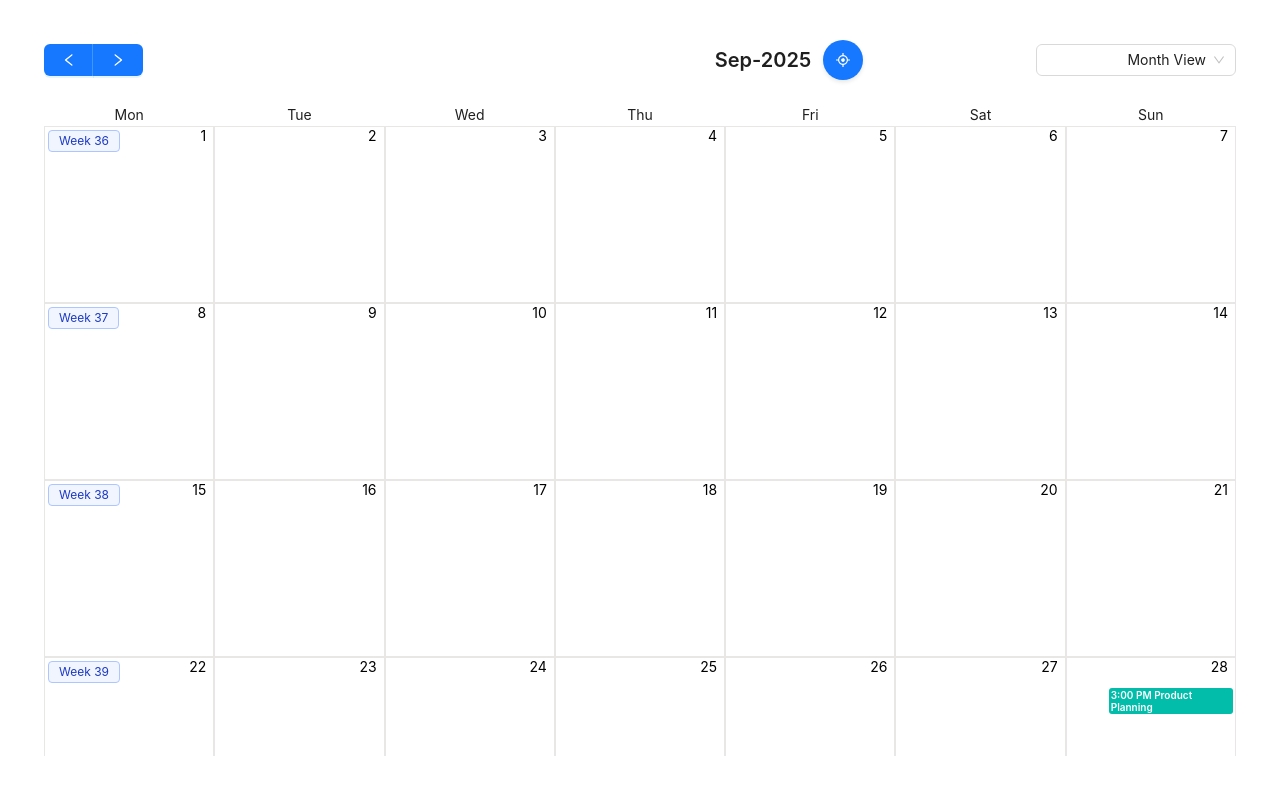
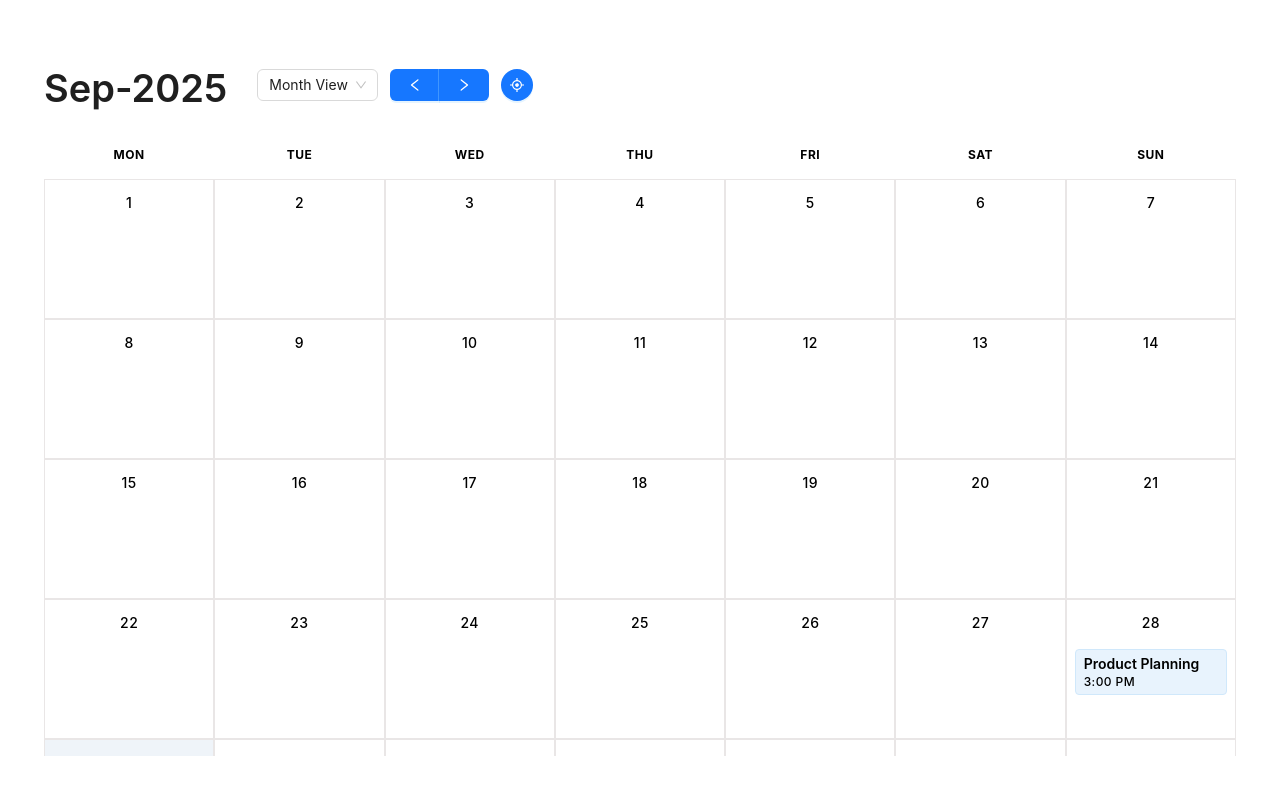
Before and after one commit to SameedHasan/React-Event-Calendar-, a React (Vite) app: page / in a window 1280 px wide. Shown: the top 794 px of the page. Built offline with nearby package versions, Linux system fonts and the light colour scheme.

Commit message:
refactor: add trailing commas for consistent object formatting and update CSS root variables

```diff
--- a/src/CalenderHeader.jsx
+++ b/src/CalenderHeader.jsx
@@ -1,9 +1,9 @@
 import { LeftOutlined, RightOutlined, AimOutlined } from '@ant-design/icons';
-import { Button, Col, Row, Space, Typography, Select } from 'antd';
+import { Button, Col, Row, Space, Typography, Select, Flex } from 'antd';
 import React, { useMemo } from 'react';
 import dayjs from 'dayjs';
 import useCalendarStore from './store/useCalendarStore';
-
+const { Title } = Typography;
 function CalendarHeader() {
     const {
         currentDate,
@@ -102,9 +102,8 @@ function CalendarHeader() {
         const handlers = navigationHandlers[view];
         if (!handlers) return null;
 
-        const buttonStyle = view === 'month' || view === 'year'
-            ? { border: 'none', minWidth: '50px' }
-            : {};
+        const buttonStyle = { border: 'none', minWidth: '50px' }
+
 
         return (
             <Space.Compact>
@@ -127,50 +126,29 @@ function CalendarHeader() {
     };
 
     return (
-        <Row className='mb-24' style={{ display: 'flex', alignItems: 'center' }}>
-            <Col span={12}>
-                <NavigationButtons />
-            </Col>
-
-            <Col span={6} className='text-center'>
-                <div style={{ display: 'flex', alignItems: 'center', justifyContent: 'center', gap: '12px' }}>
-                    <Typography.Title level={4} className='mb-0' style={{ textAlign: "center", margin: 0 }}>
-                        {titleContent}
-                    </Typography.Title>
-                    <Button
-                        type="primary"
-                        shape="circle"
-                        icon={<AimOutlined />}
-                        onClick={goToToday}
-                        style={{
-                            width: '40px',
-                            height: '40px',
-                            display: 'flex',
-                            alignItems: 'center',
-                            justifyContent: 'center',
-                            boxShadow: '0 2px 4px rgba(0,0,0,0.1)'
-                        }}
-                        title="Go to Today"
-                    />
-                </div>
-            </Col>
-
-            <Col span={6} className='text-right'>
+        <Row>
+            <Col span={24}>
+                <Flex gap={30} align='center'>
+                    <Title level={1}>{titleContent}</Title>
+                    <Flex align='center' gap={12}>
                         <Select
                             value={view}
                             onChange={setView}
-                    style={{ width: 200 }}
                             options={[
                                 { value: 'month', label: 'Month View' },
                                 { value: 'week', label: 'Week View' },
                                 { value: 'day', label: 'Day View' },
                                 { value: 'list', label: 'List View' },
-                        { value: 'year', label: 'Year View' }
+                                { value: 'year', label: 'Year View' },
                             ]}
                         />
+                        <NavigationButtons />
+                        <Button shape='circle'
+                            type="primary"
+                            icon={<AimOutlined />} onClick={goToToday} title='Go to Today' />
+                    </Flex>
+                </Flex>
             </Col>
-
-
         </Row>
     );
 }
--- a/src/CalenderMonthView.jsx
+++ b/src/CalenderMonthView.jsx
@@ -1,6 +1,6 @@
 import React from 'react';
 import useCalendarStore from './store/useCalendarStore';
-import { Typography, Badge, Row, Col, Tag } from 'antd';
+import { Typography, Badge, Row, Col, Tag,Tooltip } from 'antd';
 import dayjs from 'dayjs';
 import eventsData from './eventsData';
 
@@ -12,6 +12,25 @@ const getWeekNumber = (date) => {
     return Math.ceil((pastDaysOfYear + startOfYear.getDay() + 1) / 7);
 };
 
+// Function to create tooltip content for remaining events
+const getRemainingEventsTooltip = (dayEvents) => {
+    const remainingEvents = dayEvents.slice(1); // Skip the first event (already shown)
+    return (
+        <>
+            <p>Remaining Events ({remainingEvents.length})</p>
+            {remainingEvents.map((event, index) => (
+                <ul key={index}>
+                    <li>
+                        <span>{event.clientName || event.title}</span>
+                        <span className='time'>{dayjs(event.start).format('h:mm A')}</span>
+                    </li>
+                </ul>
+            ))}
+        </>
+    );
+};
+
+
 const CalenderMonthView = () => {
     const { currentDate } = useCalendarStore();
     const currentDate_ = new Date(currentDate);
@@ -21,8 +40,8 @@ const CalenderMonthView = () => {
         return eventsData.filter(event => {
             const eventDate = new Date(event.start);
             return eventDate.getDate() === date.getDate() &&
-                   eventDate.getMonth() === date.getMonth() &&
-                   eventDate.getFullYear() === date.getFullYear();
+                eventDate.getMonth() === date.getMonth() &&
+                eventDate.getFullYear() === date.getFullYear();
         });
     };
 
@@ -50,7 +69,7 @@ const CalenderMonthView = () => {
             if (i === 0) {
                 daysInMonth.push(
                     <Col key={`empty-start-${i}`} className="day empty">
-                        <Tag color='geekblue' style={{ padding: "0px 10px", position: "absolute", left: 3, top: 3 }}>Week {currentWeekNumber}</Tag>
+                        {/* <Tag color='geekblue' style={{ padding: "0px 10px", position: "absolute", left: 3, top: 3 }}>Week {currentWeekNumber}</Tag> */}
                         <div className='daycount prev-month'>{prevMonthDate.getDate()}</div>
                     </Col>
                 );
@@ -74,45 +93,63 @@ const CalenderMonthView = () => {
             if (isMonday) {
                 currentWeekNumber = getWeekNumber(date);
                 daysInMonth.push(
-                    <Col key={day} className="day" style={{ backgroundColor: isToday ? "#2263a712" : "" }}>
-                        <Tag color='geekblue' style={{ padding: "0px 10px", position: "absolute", left: 3, top: 3 }}>Week {currentWeekNumber}</Tag>
+                    <Col
+                        key={day}
+                        className='day'
+                        style={{ backgroundColor: isToday ? '#2263a712' : '' }}
+                    >
+                        {/* <Tag
+                      color='geekblue'
+                      style={{ padding: '0px 10px', position: 'absolute', left: 3, top: 3 }}
+                    >
+                      Week {currentWeekNumber}
+                    </Tag> */}
                         <div className='daycount'>{day}</div>
-                        <ul style={{ marginTop: "12px" }}>
-                            {dayEvents.slice(0, 3).map((event, i) => (
-                                <li
-                                    key={i}
-                                    className={event.type === "Video" ? "listStyleVideo" : event.type === "Audio" ? "listStyleAudio" : "listStyleInperson"}
-                                    style={{ textTransform: "capitalize" }}
-                                >
-                                    {dayjs(event.start).format("h:mm A")} {event.title}
+                        <ul style={{ marginTop: '8px' }}>
+                            {dayEvents.slice(0, 1).map((event, i) => (
+                                <li key={i} className='listStyle ' style={{ textTransform: 'capitalize' }}>
+                                    {event.title}
+                                    <span>{dayjs(event.start).format('h:mm A')}</span>
                                 </li>
                             ))}
-                            {dayEvents.length > 3 && (
-                                <li className="listStyleInperson" style={{ textTransform: "capitalize" }}>
-                                    +{dayEvents.length - 3} more
-                                </li>
+                            {dayEvents.length > 1 && (
+                                <Tooltip
+                                    title={getRemainingEventsTooltip(dayEvents)}
+                                    placement="top"
+                                    overlayClassName='calendar-tooltip'
+                                >
+                                    <div className="listStyleSession" style={{ textTransform: "capitalize", cursor: 'pointer' }}>
+                                        +{dayEvents.length - 1} more
+                                    </div>
+                                </Tooltip>
                             )}
                         </ul>
                     </Col>
                 );
             } else {
                 daysInMonth.push(
-                    <Col key={day} className="day" style={{ backgroundColor: isToday ? "#2263a712" : "" }}>
-                        <div className='daycount'>{day}</div>
-                        <ul style={{ marginTop: "15px" }}>
-                            {dayEvents.slice(0, 3).map((event, i) => (
-                                <li
-                                    key={i}
-                                    className={event.type === "Video" ? "listStyleVideo" : event.type === "Audio" ? "listStyleAudio" : "listStyleInperson"}
-                                    style={{ textTransform: "capitalize" }}
-                                >
-                                    {dayjs(event.start).format("h:mm A")} {event.title}
+                    <Col
+                        key={day}
+                        className='day'
+                    >
+                        <div className={isToday ? 'selected daycount' : 'daycount'}>{day}</div>
+                        <ul style={{ marginTop: '8px' }}>
+                            {dayEvents.slice(0, 1).map((event, i) => (
+                                <li key={i} className='listStyle' style={{ textTransform: 'capitalize' }}>
+                                    {event.title}
+                                    <span>{dayjs(event.start).format('h:mm A')}</span>
                                 </li>
                             ))}
-                            {dayEvents.length > 3 && (
-                                <li className="listStyleInperson" style={{ textTransform: "capitalize" }}>
-                                    +{dayEvents.length - 3} more
-                                </li>
+                            {dayEvents.length > 1 && (
+                                <Tooltip
+                                    title={getRemainingEventsTooltip(dayEvents)}
+                                    placement="top"
+                                    overlayClassName='calendar-tooltip'
+                                >
+                                    <div className="listStyleSession" style={{ textTransform: "capitalize", cursor: 'pointer' }}>
+                                        +{dayEvents.length - 1} more
+                                    </div>
+                                </Tooltip>
                             )}
                         </ul>
                     </Col>
--- a/src/index.css
+++ b/src/index.css
@@ -1,3 +1,11 @@
+:root {
+    --color-active-menu-bg: #e8f3fd;
+}
+
+.filters:has(+ .calendar-days-of-week) {
+  border-bottom: 0 !important;
+}
+
 .calendar {
   width: calc(100% - 275px);
   height: 100vh;
@@ -19,7 +27,6 @@
   padding: 6px;
   border-radius: 4px;
   cursor: pointer;
-
 }
 
 .calendar-filters p {
@@ -40,13 +47,12 @@
 
 .calender-filter-li a {
   color: #343434;
-
 }
 
 .calender-filter-li:hover,
 .calender-filter-li a:hover {
   background-color: #2263a712;
-    color: #2263A7;
+  color: #2263a7;
 }
 
 .calendar-header {
@@ -62,7 +68,7 @@
 }
 
 .day-of-week {
-    width: calc(100%/7);
+  width: calc(100% / 7);
   text-align: center;
 }
 
@@ -71,31 +77,20 @@
   border: 1px solid #e9e6e6;
   font-size: 12px;
   overflow-y: auto;
-
 }
 
 .day {
   padding: 13px 0px;
-    width: calc(100%/7);
-
+  width: calc(100% / 7);
 }
 
 .day ul {
-    height: 120px;
-    overflow-y: auto;
+  padding: 0px;
 }
 
-.daycount {
-    position: absolute;
-    z-index: 1000;
-    right: 7px;
-    top: 0px;
-}
-
-.day.empty,
-.day.empty:hover {
-
-    background-color: #f1f1f1;
+.day.empty .daycount.next-month,
+.day.empty .daycount.prev-month {
+  color: var(--color-table-header-border);
 }
 
 .day.emptyq {
@@ -104,103 +99,44 @@
 
 .day {
   border: 1px solid #e9e6e6;
-    /* cursor: pointer; */
+  /* border-left: none; */
   background-color: #fff;
   transition: background-color 0.3s;
-
+  height: 140px;
 }
-
-.listStyleVideo {
-    text-transform: capitalize;
+.calendar-days .day:nth-child(7),
+.calendar-days .day:nth-child(14),
+.calendar-days .day:nth-child(21),
+.calendar-days .day:nth-child(28),
+.calendar-days .day:nth-child(35) {
+  /* border-right: none; */
+}
+.listStyleSession,
+.listStyle {
   list-style: none;
   text-decoration: none;
-    padding: 4px;
-    margin: 2px;
-    background: rgb(10, 88, 202);
-    border-radius: 3px;
-    color: white;
-    font-size: 10px;
+  padding: 4px 8px;
+  margin-bottom: 6px;
+  background: var(--color-active-menu-bg);
+  border-radius: 4px;
+  color: var(--color-text-base);
+  font-size: 14px;
+  font-weight: 600;
+  line-height: 20px;
+  cursor: pointer;
+  border: 1px solid #d0e8fb;
+  margin-inline: 8px;
+}
+.listStyleSession {
+  color: var(--color-primary);
+}
+.listStyle span {
+  display: block;
   font-weight: 500;
-    cursor: pointer;
-}
-
-.listStyleAudio {
-    text-transform: capitalize;
-    list-style: none;
-    text-decoration: none;
-    padding: 4px;
-    margin: 2px;
-    background: rgb(176, 42, 55);
-    border-radius: 4px;
-    color: white;
-    font-size: 10px;
-    font-weight: 500;
-    cursor: pointer;
-}
-
-.listStyleInperson {
-    text-transform: capitalize;
-    list-style: none;
-    text-decoration: none;
-    padding: 1px 2px;
-    margin: 2px;
-    background: rgb(2, 189, 170);
-    border-radius: 3px;
-    color: white;
-    font-size: 10px;
-    font-weight: 600;
-    cursor: pointer;
-}
-
-
-
-.listStyleVideo1 {
-    text-transform: capitalize;
-    list-style: none;
-    text-decoration: none;
-    margin: 2px;
-    background: rgb(10, 88, 202);
-    border-radius: 3px;
-    color: white;
-    font-size: 15px;
-    padding: 6px 8px;
-    font-weight: 600;
-    cursor: pointer;
-    float: left;
-}
-
-.listStyleAudio1 {
-    text-transform: capitalize;
-    list-style: none;
-    text-decoration: none;
-
-    margin: 2px;
-    background: rgb(176, 42, 55);
-    border-radius: 3px;
-    color: white;
-    font-size: 15px;
-    padding: 6px 8px;
-    font-weight: 600;
-    cursor: pointer;
-    float: left;
-
-}
-
-.listStyleInperson1 {
-    text-transform: capitalize;
-    list-style: none;
-    text-decoration: none;
-    margin: 2px;
-    background: rgb(2, 189, 170);
-    border-radius: 3px;
-    color: white;
-    font-size: 15px;
-    padding: 6px 8px;
-
-    font-weight: 600;
-    cursor: pointer;
-    float: left;
-
+  font-size: 12px;
+  line-height: 16px;
+  letter-spacing: 0.4px;
+  color: var(--color-text-base);
 }
 
 /* Header alignment fixes */
@@ -214,6 +150,156 @@
   text-align: center;
 }
 
-.text-right {
-    text-align: right;
+.calendar-days-of-week {
+  background-color: #fff;
+  padding: 15px 0px;
+  border-radius: 12px 12px 0px 0px;
 }
+.calendar-days-of-week .ant-typography {
+  font-weight: 700;
+  font-size: 12px;
+  line-height: 16px;
+  letter-spacing: 0.5px;
+  text-align: center;
+  vertical-align: middle;
+  text-transform: uppercase;
+  color: var(--color-tab-text);
+}
+
+.daycount {
+  width: 28px;
+  height: 28px;
+  margin: 0 auto;
+  font-weight: 500;
+  font-size: 14px;
+  line-height: 20px;
+  letter-spacing: 0.4px;
+  text-align: center;
+  vertical-align: middle;
+  color: var(--color-text-base);
+}
+.daycount.selected {
+  background-color: #1272bf;
+  border-radius: 50px;
+  color: #fff;
+  line-height: 28px;
+  font-weight: 700;
+  font-size: 14px;
+  text-align: center;
+  vertical-align: middle;
+}
+.custom-ant-header .ant-select-outlined:not(.ant-select-customize-input) .ant-select-selector {
+  border: none;
+  border-radius: 30px;
+  box-shadow: 0px 1px 2px 0px rgba(0, 0, 0, 0.1);
+}
+.custom-ant-header .ant-select-single.ant-select-show-arrow .ant-select-selection-item {
+  font-weight: 500;
+  font-size: 15px;
+  line-height: 22px;
+  text-align: center;
+  color: #010032;
+}
+.custom-ant-header .ant-select-single:not(.ant-select-customize-input) .ant-select-selector {
+  padding: 0 12px 0px 20px;
+}
+.custom-ant-header .ant-select-single.ant-select-show-arrow .ant-select-selection-item {
+  padding-inline-end: 30px;
+}
+.custom-ant-header .ant-space-compact {
+  background: var(--color-bg-primary);
+  padding: 0px;
+  border-radius: 30px;
+  box-shadow: 0px 1px 2px 0px rgba(0, 0, 0, 0.1);
+  height: 48px;
+  width: 96px;
+}
+.custom-ant-header .ant-space-compact .ant-btn {
+  padding: 0px;
+  background-color: transparent;
+  box-shadow: none;
+  border-radius: 0px;
+}
+.custom-ant-header .ant-btn.sessionSwitchBtn svg,
+.custom-ant-header .ant-btn.ant-btn-circle svg,
+.custom-ant-header .ant-space-compact .ant-btn svg {
+  stroke: #616161;
+  stroke-width: 1.5px;
+}
+
+.custom-ant-header .ant-btn.sessionSwitchBtn {
+  border-radius: 30px;
+  box-shadow: 0px 1px 2px 0px rgba(0, 0, 0, 0.1);
+  border: none;
+  background: var(--color-bg-primary);
+  height: 48px;
+  padding: 11px 24px;
+  font-weight: 500;
+  font-size: 16px;
+  line-height: 24px;
+  letter-spacing: 0.4px;
+  color: var(--color-text-base);
+}
+.custom-ant-header .ant-btn.ant-btn-circle {
+  background: var(--color-bg-primary);
+  padding: 0px;
+  border-radius: 30px;
+  box-shadow: 0px 1px 2px 0px rgba(0, 0, 0, 0.1);
+  border: none;
+}
+
+.calendar-tooltip.ant-tooltip .ant-tooltip-inner {
+  padding: 20px;
+  min-width: 234px;
+  color: var(--color-text-base);
+  background-color: rgb(255 255 255);
+  border-radius: 8px;
+  box-shadow:
+    0 3px 8px -1px rgba(0, 0, 0, 0.1),
+    0 3px 6px -4px rgba(0, 0, 0, 0.12),
+    0 9px 28px 8px rgba(0, 0, 0, 0.05);
+  border: 1px solid #e0e0e0;
+}
+.calendar-tooltip.ant-tooltip .ant-tooltip-inner p {
+  margin-bottom: 12px;
+  color: var(--color-primary);
+  font-size: 16px;
+  font-weight: 600;
+}
+.calendar-tooltip.ant-tooltip .ant-tooltip-inner ul {
+  margin-bottom: 0;
+  list-style: none;
+  padding-left: 0;
+}
+.calendar-tooltip.ant-tooltip .ant-tooltip-inner ul li {
+  color: var(--color-primary);
+  background: var(--color-active-menu-bg);
+  border: 1px solid #d0e8fb;
+  padding: 4px 8px;
+  border-radius: 4px;
+ margin-bottom: 6px;
+ display: flex;
+ justify-content: space-between;
+ align-items: center;
+}
+.calendar-tooltip.ant-tooltip .ant-tooltip-inner span {
+  font-size: 14px;
+  line-height: 20px;
+  letter-spacing: 0.4px;
+  font-weight: 600;
+  color: var(--color-text-base);
+}
+.calendar-tooltip.ant-tooltip .ant-tooltip-inner span.time {
+  color: var(--color-text-base);
+  font-weight: 500;
+    font-size: 12px;
+    line-height: 16px;
+    letter-spacing: 0.4px;
+}
+.calendar-tooltip.ant-tooltip .ant-tooltip-arrow:before {
+  background: #fff;
+}
+.calendar-tooltip.ant-tooltip .ant-tooltip-arrow::after {
+  border: 1px solid #e0e0e0;
+  background: #ffffff;
+}
```
Also changed, not shown: src/CalenderDayView.jsx (+6 -5 lines), src/CalenderYearView.jsx (+17 -99 lines), src/DaysOfWeek.jsx (+10 -6 lines), src/eventsData.js (+40 -40 lines). Lines whose indentation alone changed are shown as unchanged.
